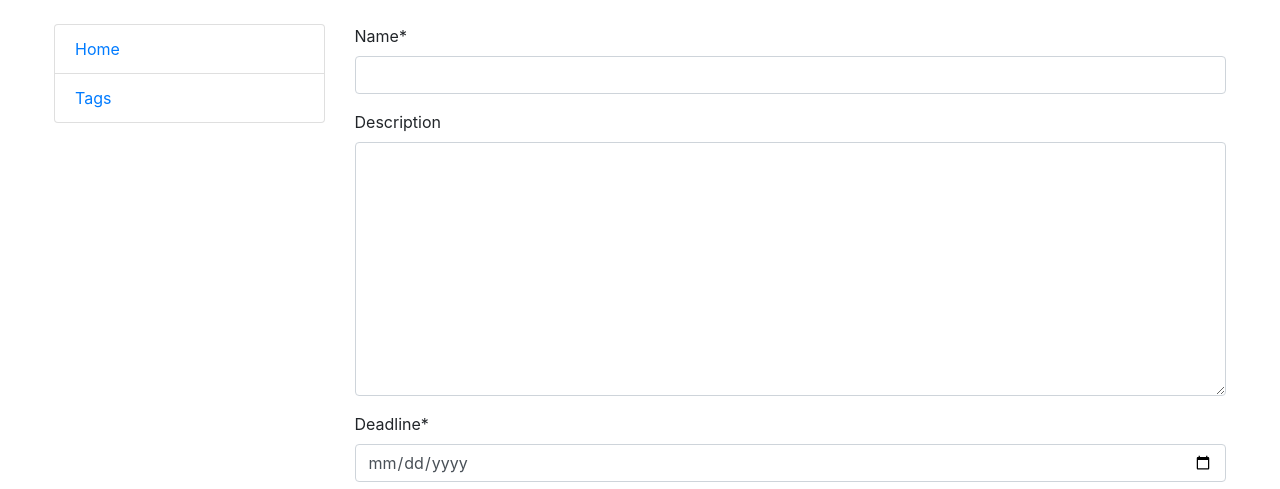
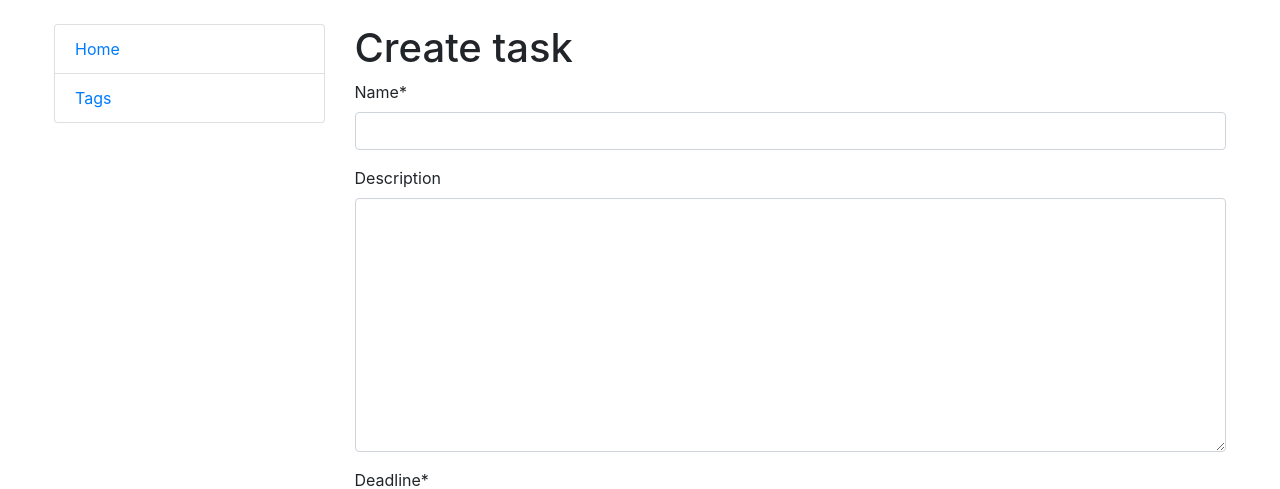
Before and after one commit to OlehOryshchuk/todo_list, a Django app: page /task/create/ in a window 1280 px wide. Shown: the top 489 px of the page. Run offline with Django 4.2, Linux system fonts and the light colour scheme; data that the repository does not hold is empty; some libraries are stand-ins or nearby versions.

Commit message:
Set header for 'tag_form.html'

```diff
--- a/templates/todo/task_form.html
+++ b/templates/todo/task_form.html
@@ -7,6 +7,7 @@
 
 {% block content %}
   <div class="mt-8">
+		<h1>{{ object|yesno:"Update,Create" }} task</h1>
 		<form action="" method="post" novalidate>
 
 			{% csrf_token %}
```
